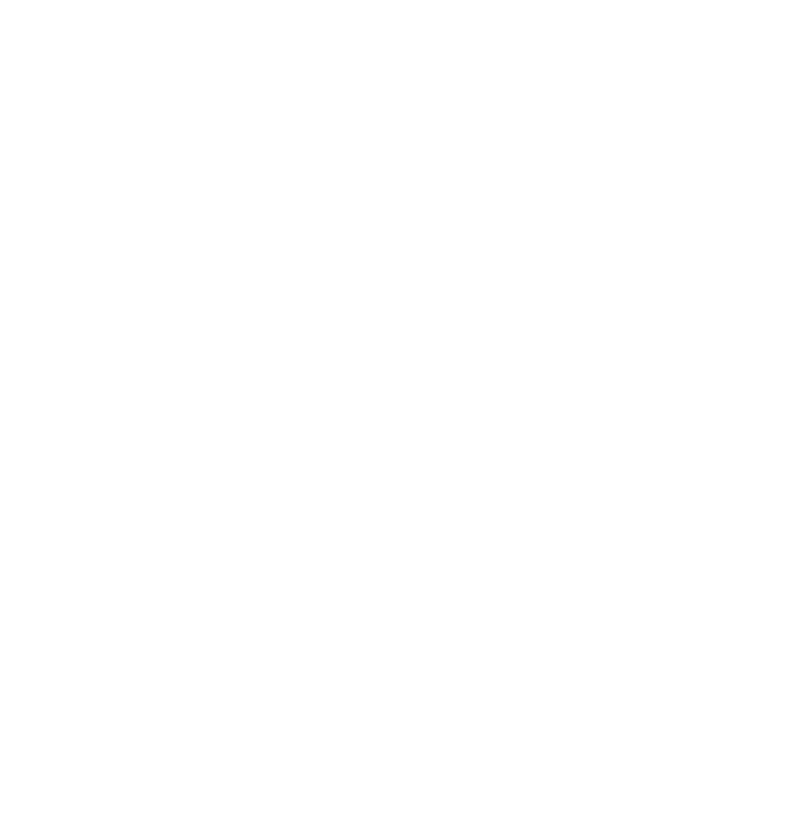
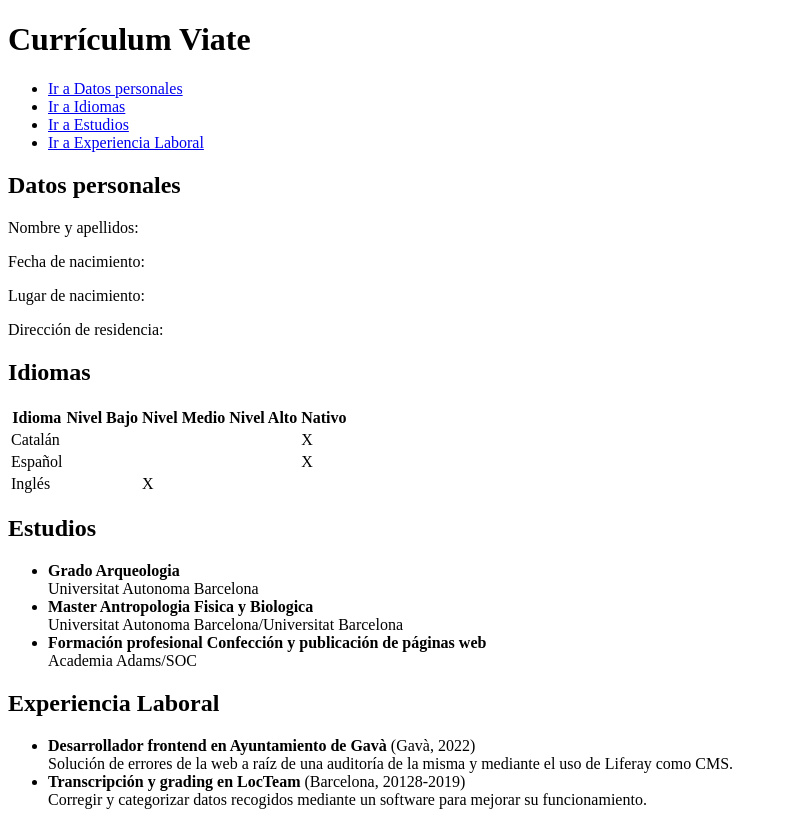
Before and after one commit to SergiusGG/cursofrontendUOC, a plain HTML site: page PAC1 sin CSS/CurriculumVitae/cv.html in a window 1280 px wide. Shown: the whole page, without its empty margins (0-787 px from the left). Before the commit the page ends 800 px from the top, so only its background shows below. Drawn offline with Linux system fonts and the light colour scheme.

Commit message:
contacto.html, index.html y cv.html
Creación contacto.html e index.html.
Modificación cv.html.

```diff
--- a/PAC1 sin CSS/CurriculumVitae/cv.html
+++ b/PAC1 sin CSS/CurriculumVitae/cv.html
@@ -1,12 +1,87 @@
 <!DOCTYPE html>
-<html lang="en">
-<head>
-    <meta charset="UTF-8">
-    <meta http-equiv="X-UA-Compatible" content="IE=edge">
-    <meta name="viewport" content="width=device-width, initial-scale=1.0">
-    <title>Document</title>
-</head>
-<body>
+<html lang="es">
+  <head>
+    <meta charset="UTF-8" />
+    <meta http-equiv="X-UA-Compatible" content="IE=edge" />
+    <meta name="viewport" content="width=device-width, initial-scale=1.0" />
+    <title>Currículum Vitae</title>
+  </head>
+  <body>
+    <h1>Currículum Viate</h1>
+    <ul>
+      <li><a href="#datos">Ir a Datos personales</a></li>
+      <li><a href="#idiomas">Ir a Idiomas</a></li>
+      <li><a href="#estudios">Ir a Estudios</a></li>
+      <li><a href="#laboral">Ir a Experiencia Laboral</a></li>
+    </ul>
 
-</body>
+    <h2 id="datos">Datos personales</h2>
+    <!-- <ul>
+      <li>Nombre y apellidos:</li>
+      <li>Fecha de nacimiento:</li>
+      <li>Lugar de nacimiento:</li>
+      <li>Dirección de residencia:</li>
+    </ul> -->
+    <p>Nombre y apellidos:</p>
+    <p>Fecha de nacimiento:</p>
+    <p>Lugar de nacimiento:</p>
+    <p>Dirección de residencia:</p>
+
+    <h2 id="idiomas">Idiomas</h2>
+    <table>
+      <thead>
+        <th>Idioma</th>
+        <th>Nivel Bajo</th>
+        <th>Nivel Medio</th>
+        <th>Nivel Alto</th>
+        <th>Nativo</th>
+      </thead>
+      <tbody>
+        <tr>
+          <td>Catalán</td>
+          <td></td>
+          <td></td>
+          <td></td>
+          <td>X</td>
+        </tr>
+        <tr>
+          <td>Español</td>
+          <td></td>
+          <td></td>
+          <td></td>
+          <td>X</td>
+        </tr>
+        <tr>
+          <td>Inglés</td>
+          <td></td>
+          <td>X</td>
+          <td></td>
+          <td></td>
+        </tr>
+      </tbody>
+    </table>
+
+    <h2 id="estudios">Estudios</h2>
+    <ul>
+        <li> <strong>Grado Arqueologia</strong> <br>
+            Universitat Autonoma Barcelona
+        </li>
+        <li><strong>Master Antropologia Fisica y Biologica</strong> <br>
+            Universitat Autonoma Barcelona/Universitat Barcelona</li>
+        <li><strong>Formación profesional Confección y publicación de páginas web</strong> <br>
+            Academia Adams/SOC</li>
+
+    </ul>
+
+    <h2 id="laboral">Experiencia Laboral</h2>
+    <ul>
+        <li> <strong>Desarrollador frontend en Ayuntamiento de Gavà</strong> (Gavà, 2022) <br>
+            Solución de errores de la web a raíz de una auditoría de la misma y mediante el uso de Liferay como CMS.
+        </li>
+        <li> <strong>Transcripción y grading en LocTeam</strong> (Barcelona, 20128-2019) <br>
+            Corregir y categorizar datos recogidos mediante un software para mejorar su funcionamiento.
+        </li>
+        <!-- <li></li> -->
+    </ul>
+  </body>
 </html>
```
Also changed, not shown: PAC1 sin CSS/CurriculumVitae/contacto.html (added, +54 -0 lines), PAC1 sin CSS/CurriculumVitae/index.html (added, +37 -0 lines).
